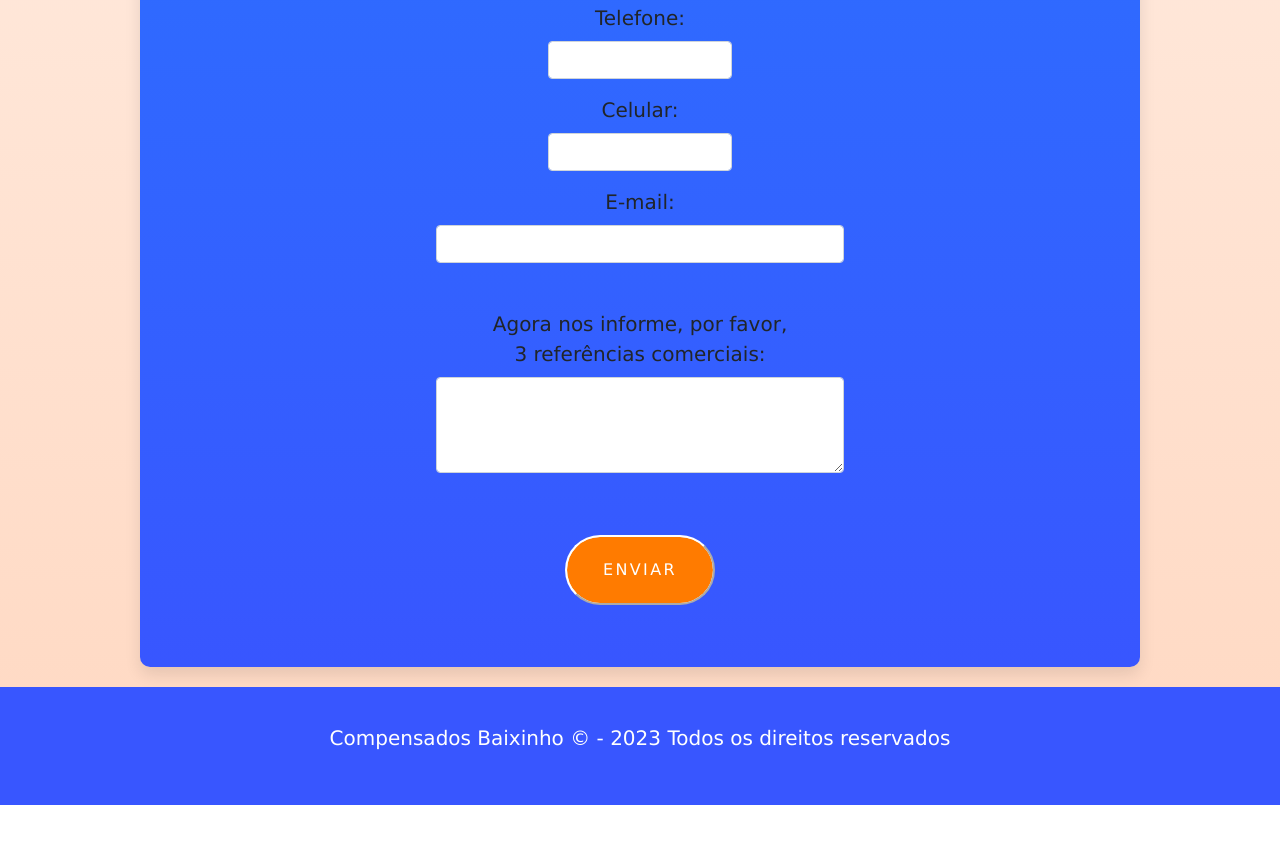
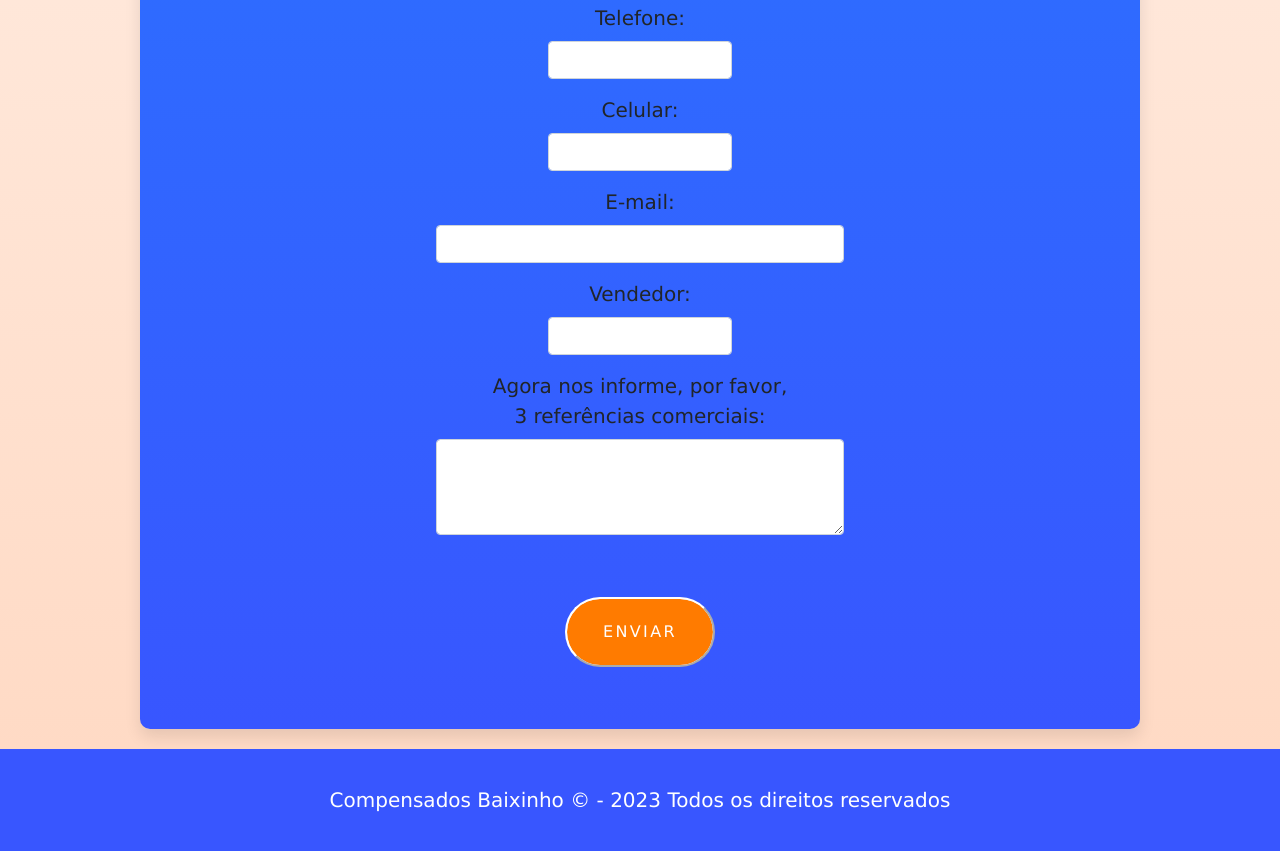
Before and after one commit to compensadosbaixinho/cad_parceiro, a plain HTML site: page index.html in a window 1280 px wide. Shown: the part 1413-2264 px from the top of the page. Before the commit the page ends 2218 px from the top, so only its background shows below. Drawn offline with nearby package versions, Linux system fonts and the light colour scheme.

Commit message:
Add files via upload

```diff
--- a/index.html
+++ b/index.html
@@ -174,7 +174,12 @@
         <label for="email">E-mail:</label>
         <input type="email" class="form-control mx-auto" id="email" name="email" required>
       </div>
-        <br/>
+
+      <div class="form-group text-center">
+        <label for="vendedor">Vendedor:</label>
+        <input type="text" class="form-control mx-auto" id="vendedor" name="vendedor" required>
+      </div>
+
       <div class="form-group text-center">
         <label for="fornecedor">Agora nos informe, por favor,<br/> 3 referências comerciais:</label><br/>
         <textarea class="form-control mx-auto" id="fornecedor" name="fornecedor" rows="3" required></textarea>
--- a/script.js
+++ b/script.js
@@ -84,10 +84,11 @@ $('#sec_address_check').change(function() {
     var phone = removeAccents($('#phone').val().toUpperCase());
     var mobile = removeAccents($('#mobile').val().toUpperCase());
     var email = removeAccents($('#email').val());
+    var vendedor = removeAccents($('#vendedor').val());
     var fornecedor = removeAccents($('#fornecedor').val().toUpperCase());
 
 
-    var formattedMessage = `Olá, quero fazer meu cadastro na loja, meu nome é ${name}. \nCpf/Cnpj: ${cpfCnpjNumber},\nRG: ${rgNumber},\nIE:${ie},\nProdutor Rural: ${produtorRural},\nCep: ${cep},\n${street},\nNúmero: ${number},\nComplemento: ${complement},\nBairro: ${district},\nCidade: ${city},\nTelefone: ${phone},\nCelular: ${mobile},\nReferências: ${fornecedor},\nE-mail: ${email}`;
+    var formattedMessage = `Olá, quero fazer meu cadastro na loja, meu nome é ${name}. \nCpf/Cnpj: ${cpfCnpjNumber},\nRG: ${rgNumber},\nIE:${ie},\nProdutor Rural: ${produtorRural},\nCep: ${cep},\n${street},\nNúmero: ${number},\nComplemento: ${complement},\nBairro: ${district},\nCidade: ${city},\nTelefone: ${phone},\nCelular: ${mobile},\nReferências: ${fornecedor},\nE-mail: ${email},\nVendedor: ${vendedor}`;
 
     if(secAddressCheck) {
       formattedMessage += `\nPossuo um endereço de entrega secundário: \nCep: ${cep2},\nRua: ${street2},\nNúmero: ${number2},\nComplemento: ${complement2},\nBairro: ${district2},\nCidade: ${city2}`;
--- a/style.css
+++ b/style.css
@@ -206,6 +206,10 @@ input[type='checkbox'] {
   height: 6em;
 }
 
+#vendedor {
+  width: 18ch;
+}
+
 @media (max-width: 767px) {
   body {
     margin: 0;
```
